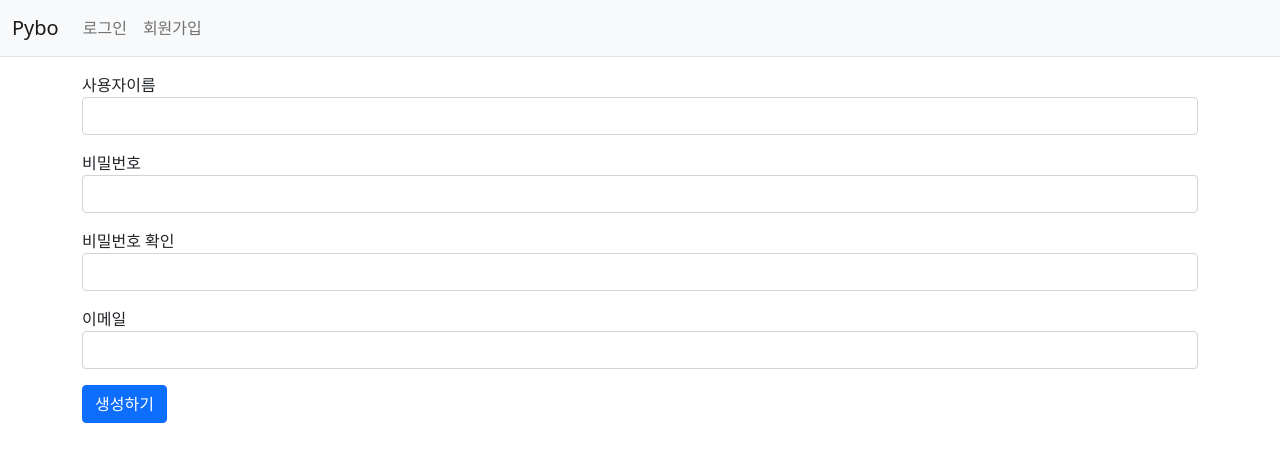
After one commit to D41JUNGOD/django_pybo, a Django app: page /common/signup/ in a window 1280 px wide. The commit adds this page. Shown: the top 462 px of the page. Run offline with Django 3.2, Linux system fonts and the light colour scheme; some libraries are stand-ins or nearby versions.

Commit message:
fuck signup

```diff
--- /dev/null
+++ b/common/forms.py
@@ -0,0 +1,11 @@
+from django import forms
+from django.contrib.auth.forms import UserCreationForm
+from django.contrib.auth.models import User
+
+
+class UserForm(UserCreationForm):
+    email = forms.EmailField(label='이메일')
+
+    class Meta:
+        model = User
+        fields = ("username", "password1", "password2", "email")
--- a/common/urls.py
+++ b/common/urls.py
@@ -1,9 +1,13 @@
 from django.urls import path
 from django.contrib.auth import views as auth_views
+
+from . import views
 
 app_name = 'common'
 
 urlpatterns = [
     path('login/', auth_views.LoginView.as_view(template_name='common/login.html'), name='login'),
     path('logout/', auth_views.LogoutView.as_view(), name='logout'),
+    path('signup/', views.signup, name='signup'),
+
 ]
--- a/common/views.py
+++ b/common/views.py
@@ -1,3 +1,18 @@
-from django.shortcuts import render
+from django.contrib.auth import authenticate, login
+from django.shortcuts import render, redirect
+from common.forms import UserForm
 
-# Create your views here.
+
+def signup(request):
+    if request.method == 'POST':
+        form = UserForm(request.POST)
+        if form.is_valid():
+            form.save()
+            username = form.cleaned_data.get('username')
+            raw_password = form.cleaned_data.get('password1')
+            user = authenticate(username=username, password=raw_password)  # user authenticate
+            login(request, user)
+            return redirect('index')
+    else:
+        form = UserForm()
+    return render(request, 'common/signup.html', {'form': form})
--- a/pybo/forms.py
+++ b/pybo/forms.py
@@ -17,6 +17,7 @@ class QuestionForm(forms.ModelForm):
             'content': '내용',
         }
 
+
 class AnswerForm(forms.ModelForm):
     class Meta:
         model = Answer  # 사용 모델
--- /dev/null
+++ b/templates/common/signup.html
@@ -0,0 +1,30 @@
+{% extends "base.html" %}
+{% block content %}
+<div class="container my-3">
+    <form method="post" action="{% url 'common:signup' %}">
+        {% csrf_token %}
+        {% include "common/form_errors.html" %}
+        <div class="mb-3">
+            <label for="username">사용자이름</label>
+            <input type="text" class="form-control" name="username"
+                   id="username" value="{{ form.username.value|default_if_none:'' }}">
+        </div>
+        <div class="mb-3">
+            <label for="password1">비밀번호</label>
+            <input type="password" class="form-control" name="password1" id="'password1"
+            value="{{ form.password1.value|default_if_none:'' }}">
+        </div>
+        <div class="mb-3">
+            <label for="password2">비밀번호 확인</label>
+            <input type="password" class="form-control" name="password2" id="password2"
+                   value="{{ form.password2.value|default_if_none:'' }}">
+        </div>
+        <div class="mb-3">
+            <label for="email">이메일</label>
+            <input type="text" class="form-control" name="email" id="email"
+                   value="{{ form.email.value|default_if_none:'' }}">
+        </div>
+        <button type="submit" class="btn btn-primary">생성하기</button>
+    </form>
+</div>
+{% endblock %}
--- a/templates/navbar.html
+++ b/templates/navbar.html
@@ -18,6 +18,11 @@
                     <a class="nav-link" href="{% url 'common:login' %}">로그인</a>
                     {% endif %}
                 </li>
+                <li>
+                    {% if not user.is_authenticated %}
+                    <a class="nav-link" href="{% url 'common:signup' %}">회원가입</a>
+                    {% endif %}
+                </li>
             </ul>
 
         </div>
```
Also changed, not shown: db.sqlite3.
